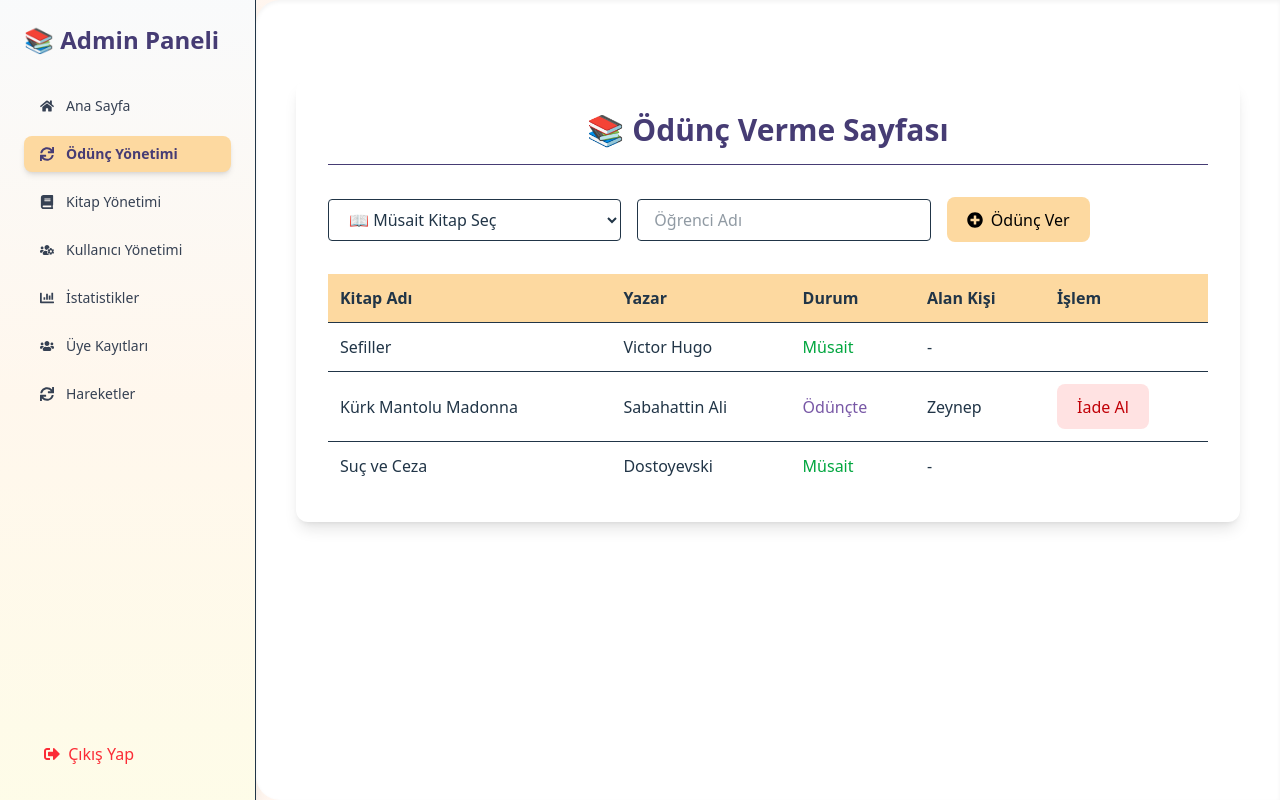
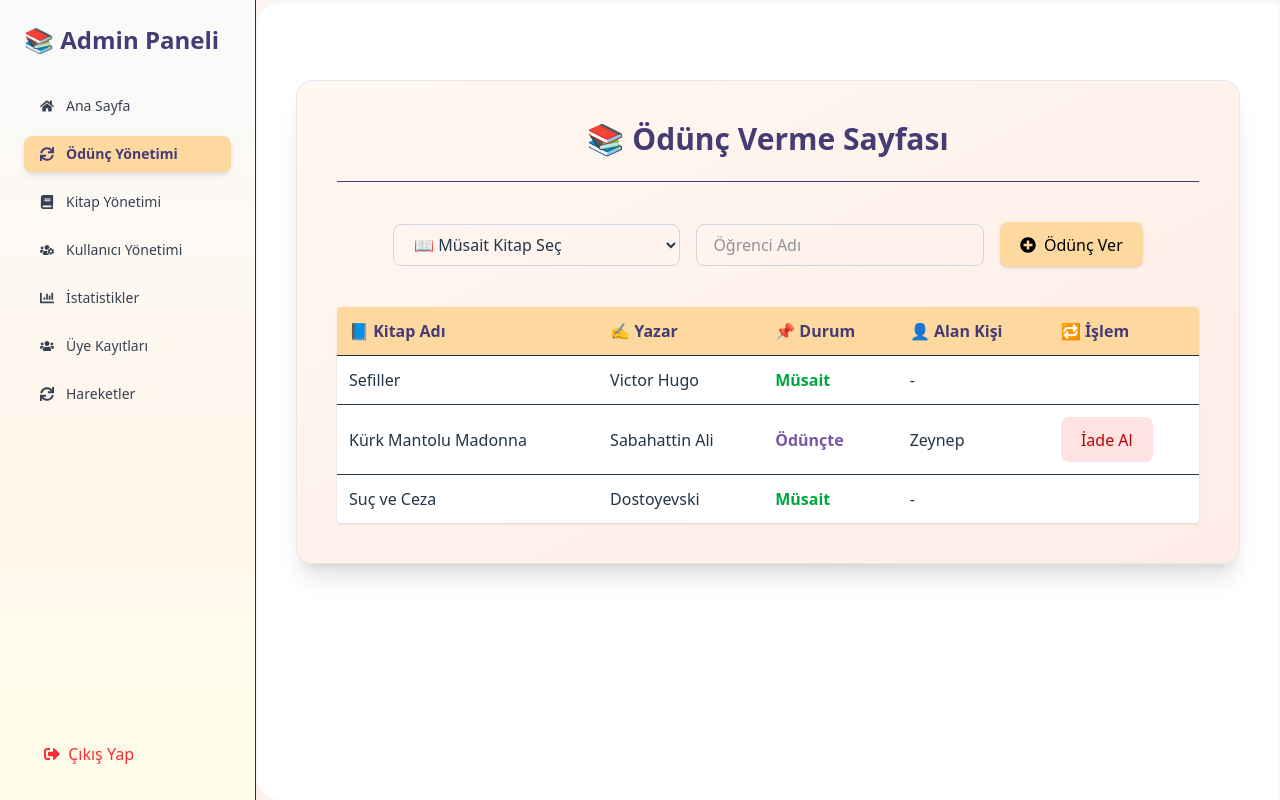
Before and after one commit to melseozs/kutuphane_yonetim_sistemi, a React (Vite) app: page /admin-panel/odunc-yonetimi in a window 1280 px wide. Built offline with nearby package versions, Linux system fonts and the light colour scheme.

Commit message:
yonetici işlemleri son editler

```diff
--- a/src/pages/admin/Hareketler.jsx
+++ b/src/pages/admin/Hareketler.jsx
@@ -2,34 +2,37 @@ import React from 'react';
 
 const Hareketler = () => {
   const hareketler = [
-    { id: 1, uye: "Ayşe Yılmaz", kitap: "Sefiller", tarih: "2024-05-01", islem: "Ödünç Alındı" },
-    { id: 2, uye: "Mehmet Kara", kitap: "Kürk Mantolu Madonna", tarih: "2024-05-03", islem: "İade Edildi" },
+    { id: 1, uye: "Ayşe Yılmaz", kitap: "Sefiller", tarih: "2024-05-01", islem: "📥 Ödünç Alındı" },
+    { id: 2, uye: "Mehmet Kara", kitap: "Kürk Mantolu Madonna", tarih: "2024-05-03", islem: "📤 İade Edildi" },
   ];
 
   return (
-    <div className="p-6 bg-white rounded shadow-lg">
-      <h2 className="text-2xl font-bold text-[#463C74] mb-4">Kitap Hareketleri</h2>
-      <table className="w-full table-auto border-collapse">
-        <thead className="bg-[#fdd9a0]">
+    <div className="max-w-4xl mx-auto bg-gradient-to-br from-[#fdfbfa] to-[#f9f7f6] p-8 rounded-xl shadow-xl border border-gray-200">
+      <h2 className="text-3xl font-bold text-[#463C74] text-center mb-6 tracking-wide">🔄 Kitap Hareketleri</h2>
+
+      <div className="overflow-x-auto">
+        <table className="w-full text-sm text-left text-gray-700 border border-gray-200 shadow-sm rounded-xl overflow-hidden">
+          <thead className="bg-[#fdd9a0] text-[#463C74] text-base font-semibold uppercase">
             <tr>
-            <th className="p-2">Üye</th>
-            <th className="p-2">Kitap</th>
-            <th className="p-2">Tarih</th>
-            <th className="p-2">İşlem</th>
+              <th className="px-6 py-4">Üye</th>
+              <th className="px-6 py-4">Kitap</th>
+              <th className="px-6 py-4">Tarih</th>
+              <th className="px-6 py-4">İşlem</th>
             </tr>
           </thead>
-        <tbody>
+          <tbody className="divide-y divide-gray-200 bg-white">
             {hareketler.map((item) => (
-            <tr key={item.id} className="border-t">
-              <td className="p-2">{item.uye}</td>
-              <td className="p-2">{item.kitap}</td>
-              <td className="p-2">{item.tarih}</td>
-              <td className="p-2">{item.islem}</td>
+              <tr key={item.id} className="hover:bg-[#fff5eb] transition">
+                <td className="px-6 py-4 font-medium">{item.uye}</td>
+                <td className="px-6 py-4">{item.kitap}</td>
+                <td className="px-6 py-4">{item.tarih}</td>
+                <td className="px-6 py-4">{item.islem}</td>
               </tr>
             ))}
           </tbody>
         </table>
       </div>
+    </div>
   );
 };
 
--- a/src/pages/admin/KullaniciYonetimi.jsx
+++ b/src/pages/admin/KullaniciYonetimi.jsx
@@ -27,28 +27,28 @@ const KullaniciYonetimi = () => {
   };
 
   return (
-    <div className="max-w-4xl mx-auto bg-white p-8 rounded-xl shadow-lg mt-10">
-      <h2 className="text-3xl font-bold text-[#463C74] text-center border-b pb-4 mb-8">👥 Kullanıcı Yönetimi</h2>
+    <div className="max-w-4xl mx-auto bg-gradient-to-br from-[#fffaf4] to-[#fef3e4] p-8 rounded-xl shadow-lg mt-10 border border-gray-200">
+      <h2 className="text-3xl font-bold text-[#463C74] text-center mb-8 border-b pb-4">👥 Kullanıcı Yönetimi</h2>
 
       {/* Ekleme Formu */}
-      <div className="mb-8 flex flex-col md:flex-row items-center gap-4">
+      <div className="mb-8 grid grid-cols-1 md:grid-cols-3 gap-4">
         <input
           type="text"
           placeholder="Ad Soyad"
           value={yeniAd}
           onChange={(e) => setYeniAd(e.target.value)}
-          className="border border-gray-300 px-4 py-2 rounded-lg flex-1 focus:ring focus:ring-[#fdd9a0]"
+          className="border border-gray-300 px-4 py-2 rounded-lg focus:ring focus:ring-[#fdd9a0] bg-white"
         />
         <input
           type="email"
           placeholder="Email"
           value={yeniEmail}
           onChange={(e) => setYeniEmail(e.target.value)}
-          className="border border-gray-300 px-4 py-2 rounded-lg flex-1 focus:ring focus:ring-[#fdd9a0]"
+          className="border border-gray-300 px-4 py-2 rounded-lg focus:ring focus:ring-[#fdd9a0] bg-white"
         />
         <button
           onClick={handleEkle}
-          className="flex items-center gap-2 bg-[#fdd9a0] hover:bg-[#fcb96e] text-black px-5 py-2 rounded-lg font-semibold transition"
+          className="flex items-center justify-center gap-2 bg-[#fdd9a0] hover:bg-[#fcb96e] text-black px-5 py-2 rounded-lg font-semibold shadow transition"
         >
           <FaUserPlus />
           Ekle
@@ -60,7 +60,7 @@ const KullaniciYonetimi = () => {
         {kullanicilar.map((kullanici) => (
           <li
             key={kullanici.id}
-            className="flex justify-between items-center bg-[#f9f7f3] px-4 py-3 rounded-lg shadow-sm hover:shadow-md transition"
+            className="flex justify-between items-center bg-white px-5 py-4 rounded-lg shadow-md border border-[#f3eadb] hover:shadow-lg transition"
           >
             <div>
               <p className="font-semibold text-[#463C74]">{kullanici.ad}</p>
--- a/src/pages/admin/OduncYonetimi.jsx
+++ b/src/pages/admin/OduncYonetimi.jsx
@@ -34,15 +34,17 @@ const OduncYonetimi = () => {
   };
 
   return (
-    <div className="max-w-5xl mx-auto bg-white p-8 rounded-xl shadow-lg mt-10">
-      <h2 className="text-3xl font-bold text-center text-[#463C74] border-b pb-4 mb-8">📚 Ödünç Verme Sayfası</h2>
+    <div className="max-w-6xl mx-auto bg-gradient-to-br from-[#fff8f1] to-[#ffece6] p-10 rounded-2xl shadow-xl mt-10 border border-gray-200">
+      <h2 className="text-3xl font-bold text-center text-[#463C74] border-b pb-6 mb-10">
+        📚 Ödünç Verme Sayfası
+      </h2>
 
       {/* Ödünç Formu */}
-      <div className="mb-8 flex flex-col md:flex-row gap-4 items-center">
+      <div className="mb-10 flex flex-col md:flex-row gap-4 items-center justify-center">
         <select
           value={secilenKitapId}
           onChange={(e) => setSecilenKitapId(e.target.value)}
-          className="border px-4 py-2 rounded w-full md:w-1/3"
+          className="border border-gray-300 px-4 py-2 rounded-lg w-full md:w-1/3 focus:ring focus:ring-[#fdd9a0]"
         >
           <option value="">📖 Müsait Kitap Seç</option>
           {kitaplar
@@ -53,16 +55,18 @@ const OduncYonetimi = () => {
               </option>
             ))}
         </select>
+
         <input
           type="text"
           placeholder="Öğrenci Adı"
           value={ogrenciAdi}
           onChange={(e) => setOgrenciAdi(e.target.value)}
-          className="border px-4 py-2 rounded w-full md:w-1/3"
+          className="border border-gray-300 px-4 py-2 rounded-lg w-full md:w-1/3 focus:ring focus:ring-[#fdd9a0]"
         />
+
         <button
           onClick={handleOduncVer}
-          className="bg-[#fdd9a0] text-black px-4 py-2 rounded hover:bg-[#fcb96e] flex items-center gap-2"
+          className="bg-[#fdd9a0] hover:bg-[#fcb96e] text-black px-5 py-2 rounded-lg font-medium flex items-center gap-2 shadow transition"
         >
           <FaPlusCircle />
           Ödünç Ver
@@ -70,22 +74,26 @@ const OduncYonetimi = () => {
       </div>
 
       {/* Kitap Listesi */}
-      <table className="w-full table-auto border-collapse">
-        <thead>
-          <tr className="bg-[#fdd9a0] text-left">
-            <th className="p-3">Kitap Adı</th>
-            <th className="p-3">Yazar</th>
-            <th className="p-3">Durum</th>
-            <th className="p-3">Alan Kişi</th>
-            <th className="p-3">İşlem</th>
+      <table className="w-full table-auto border-collapse shadow-sm rounded overflow-hidden bg-white">
+        <thead className="bg-[#fdd9a0] text-[#463C74] text-left">
+          <tr>
+            <th className="p-3">📘 Kitap Adı</th>
+            <th className="p-3">✍️ Yazar</th>
+            <th className="p-3">📌 Durum</th>
+            <th className="p-3">👤 Alan Kişi</th>
+            <th className="p-3">🔁 İşlem</th>
           </tr>
         </thead>
         <tbody>
           {kitaplar.map((kitap) => (
-            <tr key={kitap.id} className="border-t hover:bg-[#fff9f2]">
+            <tr key={kitap.id} className="border-t hover:bg-[#fefaf3]">
               <td className="p-3">{kitap.ad}</td>
               <td className="p-3">{kitap.yazar}</td>
-              <td className={`p-3 font-medium ${kitap.durum === "Müsait" ? "text-green-600" : "text-[#7858A6]"}`}>
+              <td
+                className={`p-3 font-semibold ${
+                  kitap.durum === "Müsait" ? "text-green-600" : "text-[#7858A6]"
+                }`}
+              >
                 {kitap.durum}
               </td>
               <td className="p-3">{kitap.alan || "-"}</td>
@@ -93,7 +101,7 @@ const OduncYonetimi = () => {
                 {kitap.durum === "Ödünçte" && (
                   <button
                     onClick={() => handleIadeAl(kitap.id)}
-                    className="bg-red-100 text-red-700 px-3 py-1 rounded hover:bg-red-200"
+                    className="bg-red-100 text-red-700 px-3 py-1 rounded hover:bg-red-200 font-medium transition"
                   >
                     İade Al
                   </button>
--- a/src/pages/admin/UyeKayitlari.jsx
+++ b/src/pages/admin/UyeKayitlari.jsx
@@ -7,27 +7,30 @@ const UyeKayitlari = () => {
   ];
 
   return (
-    <div className="p-6 bg-white rounded shadow-lg">
-      <h2 className="text-2xl font-bold text-[#463C74] mb-4">Üye Kayıtları</h2>
-      <table className="w-full table-auto border-collapse">
-        <thead className="bg-[#fdd9a0]">
+    <div className="max-w-4xl mx-auto bg-gradient-to-br from-[#fdfbfa] to-[#f9f7f6] p-8 rounded-xl shadow-xl border border-gray-200">
+      <h2 className="text-3xl font-bold text-[#463C74] text-center mb-6 tracking-wide">👤 Üye Kayıtları</h2>
+
+      <div className="overflow-x-auto">
+        <table className="w-full text-sm text-left text-gray-700 border border-gray-200 shadow-sm rounded-xl overflow-hidden">
+          <thead className="bg-[#fdd9a0] text-[#463C74] text-base font-semibold uppercase">
             <tr>
-            <th className="p-2 text-left">Ad Soyad</th>
-            <th className="p-2 text-left">Email</th>
-            <th className="p-2 text-left">Kayıt Tarihi</th>
+              <th className="px-6 py-4">Ad Soyad</th>
+              <th className="px-6 py-4">Email</th>
+              <th className="px-6 py-4">Kayıt Tarihi</th>
             </tr>
           </thead>
-        <tbody>
+          <tbody className="divide-y divide-gray-200 bg-white">
             {uyeler.map((uye) => (
-            <tr key={uye.id} className="border-t">
-              <td className="p-2">{uye.ad}</td>
-              <td className="p-2">{uye.email}</td>
-              <td className="p-2">{uye.tarih}</td>
+              <tr key={uye.id} className="hover:bg-[#fff5eb] transition">
+                <td className="px-6 py-4 font-medium">{uye.ad}</td>
+                <td className="px-6 py-4">{uye.email}</td>
+                <td className="px-6 py-4">{uye.tarih}</td>
               </tr>
             ))}
           </tbody>
         </table>
       </div>
+    </div>
   );
 };
 
```
Also changed, not shown: src/pages/admin/İstatistikler.jsx (+23 -22 lines). Lines whose indentation alone changed are shown as unchanged.
